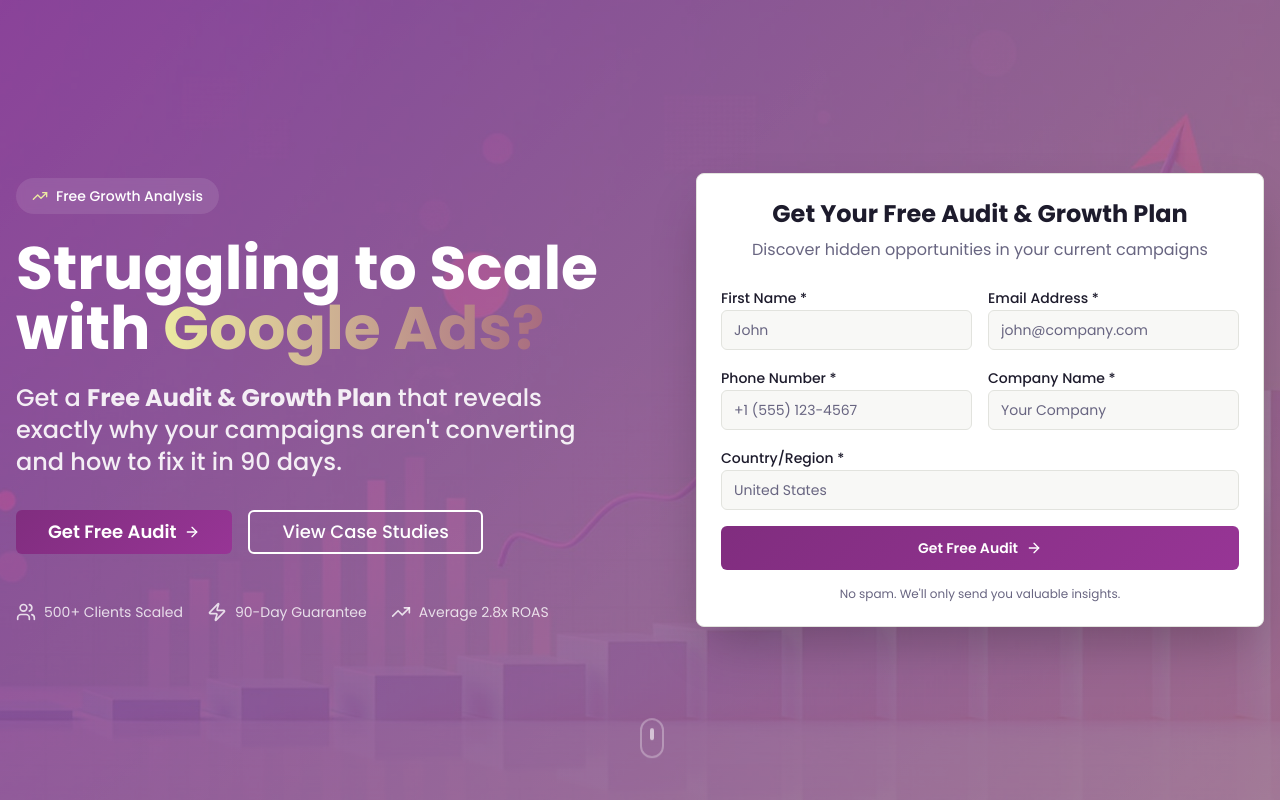
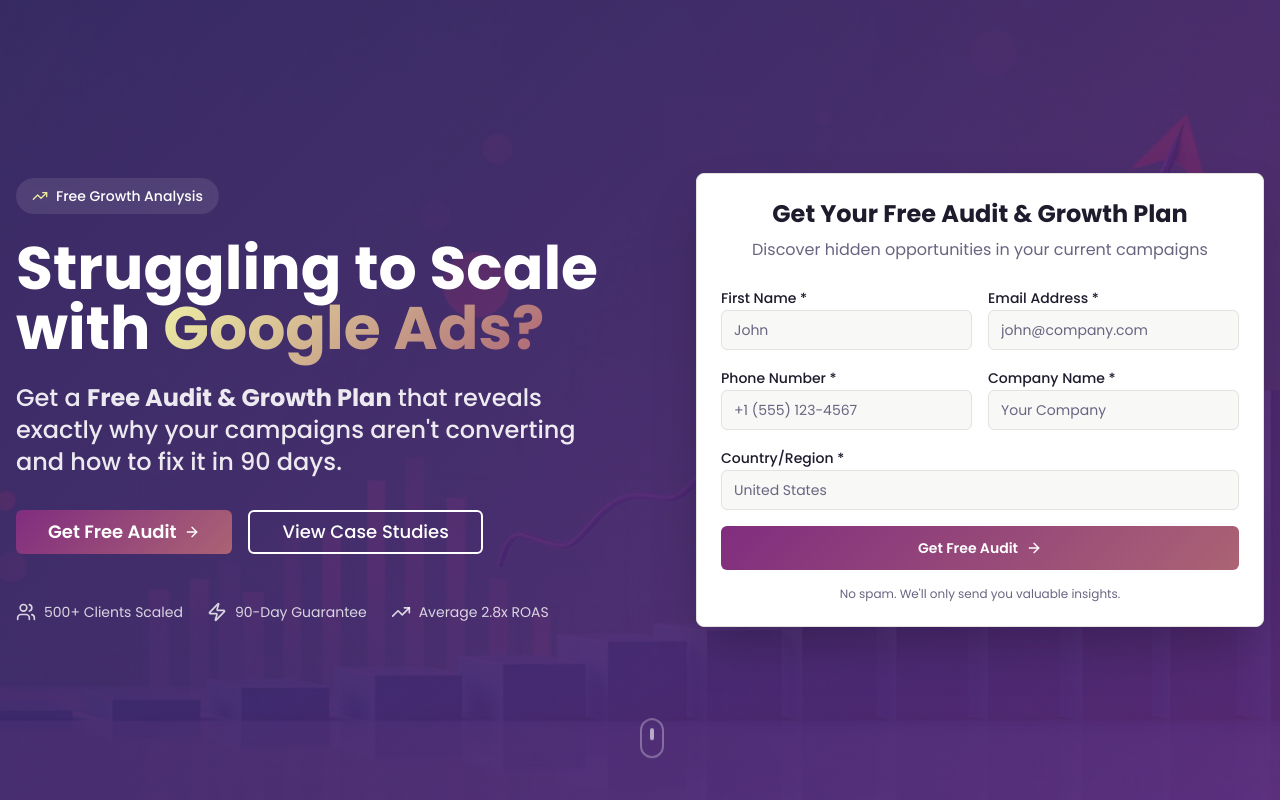
Before and after one commit to talknlock375/growth-guarantee-labs, a React (Vite) app: page / in a window 1280 px wide. Shown: the top 800 px of the page. Built offline with nearby package versions, Linux system fonts and the light colour scheme.

Commit message:
Refine hero section colors
Adjusted hero section colors to improve contrast and visual distinction between elements and the background image.

```diff
--- a/src/components/HeroSection.tsx
+++ b/src/components/HeroSection.tsx
@@ -10,7 +10,7 @@ export const HeroSection: React.FC = () => {
       {/* Background */}
       <div className="absolute inset-0 gradient-hero opacity-95"></div>
       <div
-        className="absolute inset-0 bg-cover bg-center mix-blend-overlay opacity-20"
+        className="absolute inset-0 bg-cover bg-center mix-blend-multiply opacity-40"
         style={{ backgroundImage: `url(${heroImage})` }}
       ></div>
 
@@ -26,7 +26,7 @@ export const HeroSection: React.FC = () => {
 
             <h1 className="text-4xl md:text-5xl lg:text-6xl font-bold leading-tight mb-6">
               Struggling to Scale with{' '}
-              <span className="text-gradient bg-gradient-to-r from-warning to-success bg-clip-text text-transparent">
+              <span className="text-gradient bg-clip-text text-transparent">
                 Google Ads?
               </span>
             </h1>
--- a/src/index.css
+++ b/src/index.css
@@ -108,15 +108,15 @@ All colors MUST be HSL.
 
 @layer components {
   .gradient-hero {
-    background: linear-gradient(135deg, hsl(301 48% 34%), hsl(340 26% 54%));
+    background: linear-gradient(135deg, hsl(263 50% 25%), hsl(301 48% 34%));
   }
 
   .gradient-cta {
-    background: linear-gradient(135deg, hsl(301 48% 34%), hsl(301 48% 40%));
+    background: linear-gradient(135deg, hsl(301 48% 34%), hsl(346 30% 53%));
   }
 
   .text-gradient {
-    background: linear-gradient(135deg, hsl(301 48% 34%), hsl(340 26% 54%));
+    background: linear-gradient(135deg, hsl(62 75% 80%), hsl(346 30% 53%));
     -webkit-background-clip: text;
     -webkit-text-fill-color: transparent;
     background-clip: text;
```
